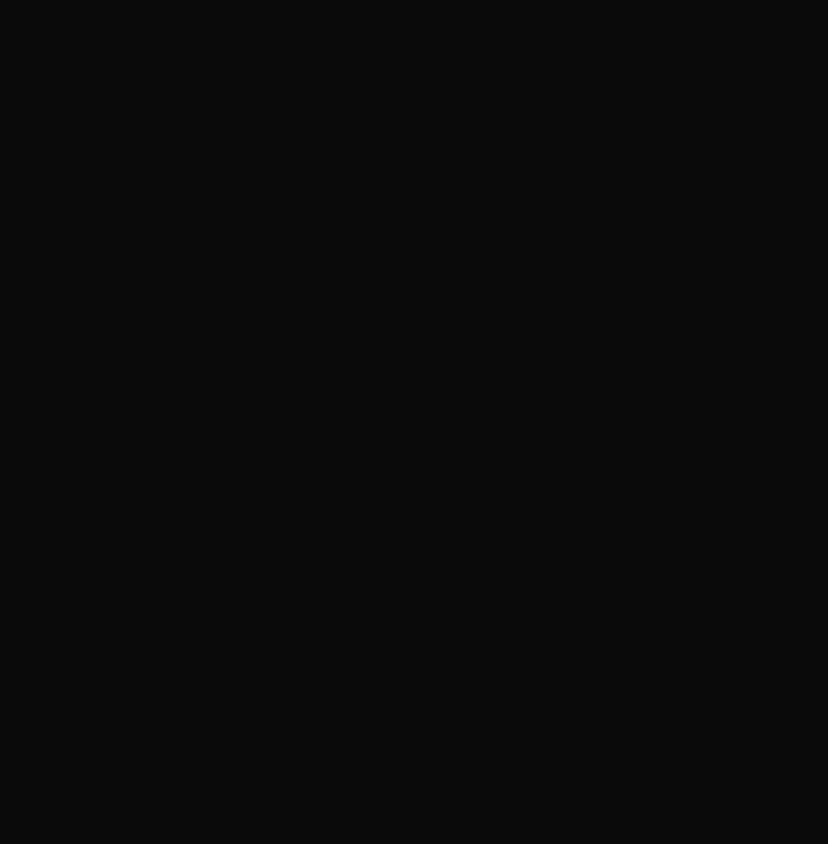
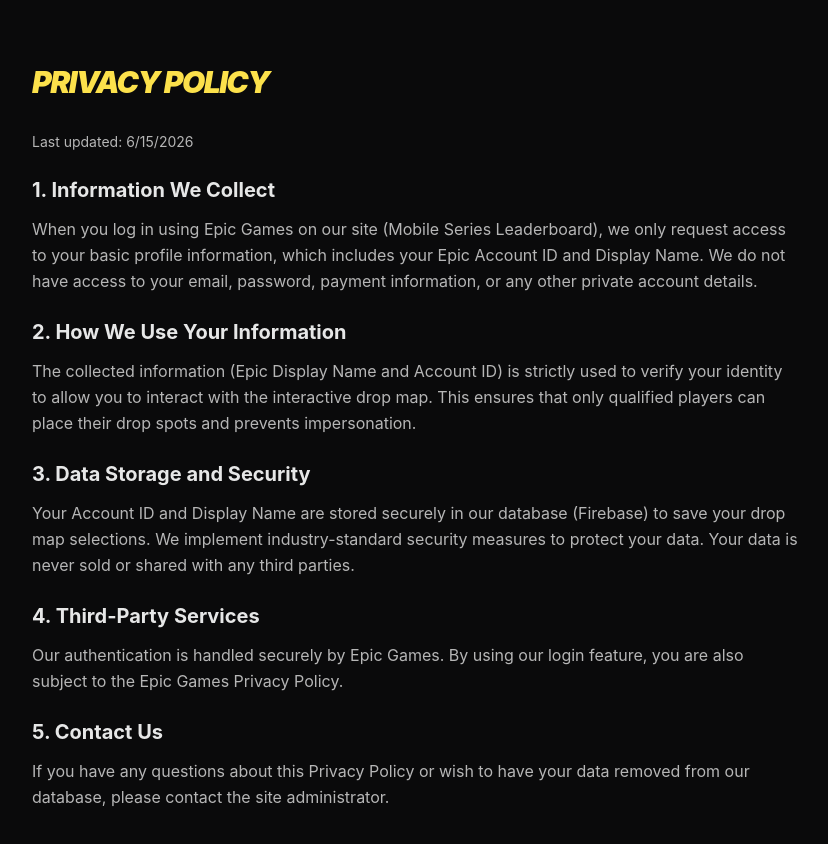
Before and after one commit to DogeminerCE/mobileseries, a React (Vite) app: page /pp in a window 1280 px wide. Before the commit this address had no page. Shown: the top 844 px of the page, without its empty margins (224-1052 px from the left). Before the commit the page ends 800 px from the top, so only its background shows below. Built offline with nearby package versions, Linux system fonts and the light colour scheme.

Commit message:
feat: add hidden privacy policy page at /pp

```diff
--- /dev/null
+++ b/src/PrivacyPolicy.tsx
@@ -0,0 +1,52 @@
+import React from 'react';
+
+export default function PrivacyPolicy() {
+  return (
+    <div className="min-h-screen bg-[#0A0A0B] text-white p-8 md:p-16 font-sans">
+      <div className="max-w-3xl mx-auto space-y-6">
+        <h1 className="text-3xl font-black italic uppercase tracking-tighter text-[#FCE14B] mb-8">
+          Privacy Policy
+        </h1>
+
+        <p className="text-sm text-white/70">
+          Last updated: {new Date().toLocaleDateString()}
+        </p>
+
+        <section className="space-y-3">
+          <h2 className="text-xl font-bold text-white/90">1. Information We Collect</h2>
+          <p className="text-white/70 leading-relaxed">
+            When you log in using Epic Games on our site (Mobile Series Leaderboard), we only request access to your basic profile information, which includes your Epic Account ID and Display Name. We do not have access to your email, password, payment information, or any other private account details.
+          </p>
+        </section>
+
+        <section className="space-y-3">
+          <h2 className="text-xl font-bold text-white/90">2. How We Use Your Information</h2>
+          <p className="text-white/70 leading-relaxed">
+            The collected information (Epic Display Name and Account ID) is strictly used to verify your identity to allow you to interact with the interactive drop map. This ensures that only qualified players can place their drop spots and prevents impersonation.
+          </p>
+        </section>
+
+        <section className="space-y-3">
+          <h2 className="text-xl font-bold text-white/90">3. Data Storage and Security</h2>
+          <p className="text-white/70 leading-relaxed">
+            Your Account ID and Display Name are stored securely in our database (Firebase) to save your drop map selections. We implement industry-standard security measures to protect your data. Your data is never sold or shared with any third parties.
+          </p>
+        </section>
+
+        <section className="space-y-3">
+          <h2 className="text-xl font-bold text-white/90">4. Third-Party Services</h2>
+          <p className="text-white/70 leading-relaxed">
+            Our authentication is handled securely by Epic Games. By using our login feature, you are also subject to the Epic Games Privacy Policy.
+          </p>
+        </section>
+
+        <section className="space-y-3">
+          <h2 className="text-xl font-bold text-white/90">5. Contact Us</h2>
+          <p className="text-white/70 leading-relaxed">
+            If you have any questions about this Privacy Policy or wish to have your data removed from our database, please contact the site administrator.
+          </p>
+        </section>
+      </div>
+    </div>
+  );
+}
--- a/src/main.tsx
+++ b/src/main.tsx
@@ -3,6 +3,7 @@
 import { BrowserRouter, Routes, Route } from 'react-router-dom';
 import App from './App.tsx';
 import DropMap from './DropMap.tsx';
+import PrivacyPolicy from './PrivacyPolicy.tsx';
 import './index.css';
 
 createRoot(document.getElementById('root')!).render(
@@ -11,6 +12,7 @@
       <Routes>
         <Route path="/" element={<App />} />
         <Route path="/drop-map" element={<DropMap />} />
+        <Route path="/pp" element={<PrivacyPolicy />} />
       </Routes>
     </BrowserRouter>
   </StrictMode>,
```
